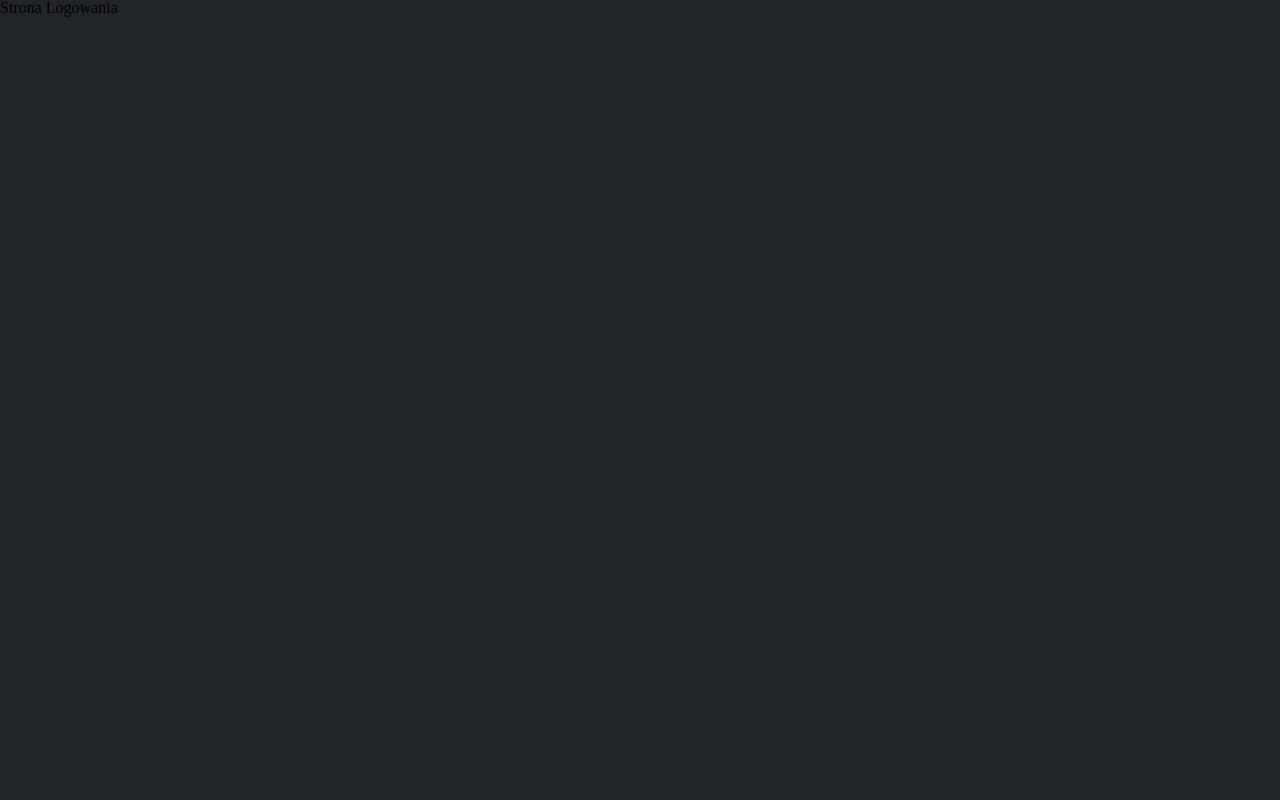
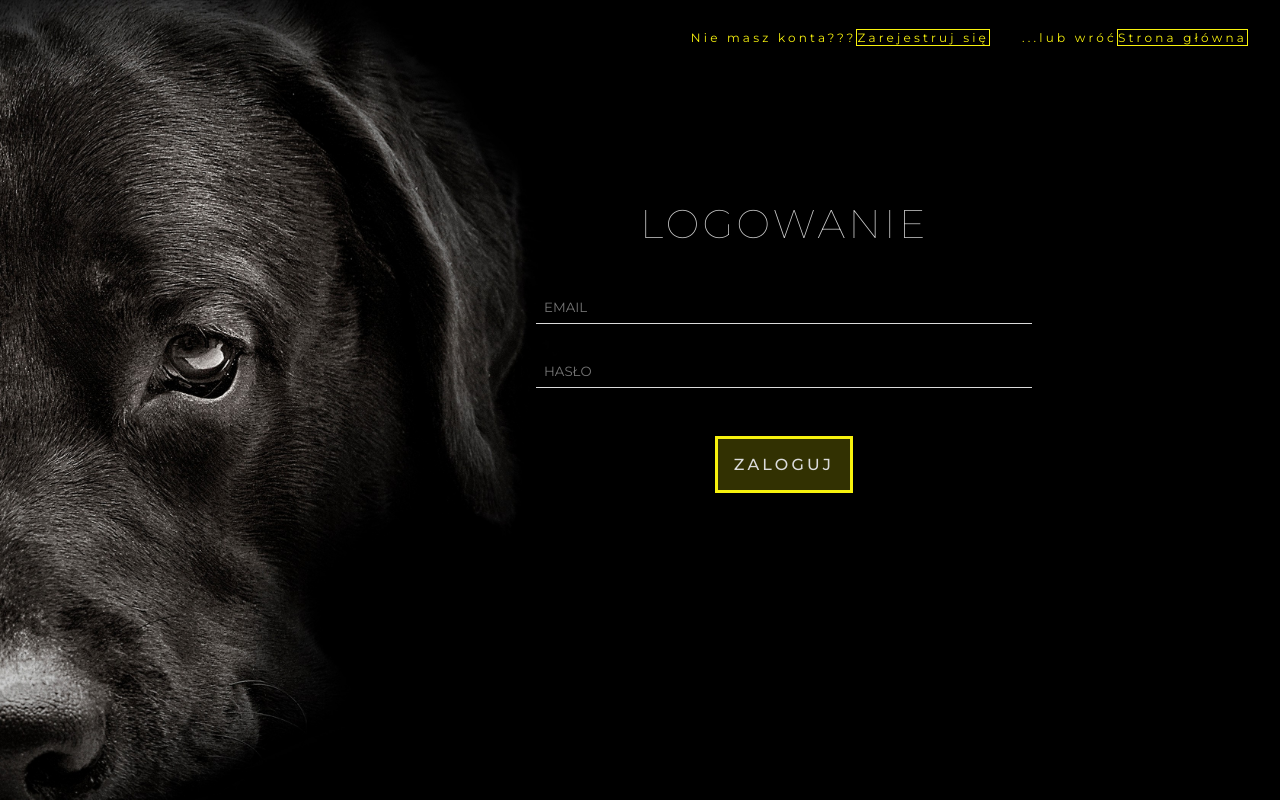
Before and after one commit to SylwiaMacieja/Cztery-Lapy, a React (Vite) app: page /login in a window 1280 px wide. Built offline with nearby package versions, Linux system fonts and the light colour scheme; a web font is replaced by a local one.

Commit message:
login and registration page

```diff
--- a/src/components/About/About.scss
+++ b/src/components/About/About.scss
@@ -29,7 +29,7 @@
     font-weight: 300;
     text-align: justify;
     padding: 2rem;
-    letter-spacing: 0.1rem;
+
   }
 
   &__img {
--- a/src/components/Form/Form.scss
+++ b/src/components/Form/Form.scss
@@ -75,18 +75,16 @@
   }
 
   &__error {
-
     font-family: $headingFont;
     color: $contrastColor;
-    font-size: 1rem;
+    font-size: 0.75rem;
     text-transform: uppercase;
     font-weight: 500;
     letter-spacing: 0.2em;
     text-align: center;
     border: 0.1rem solid $contrastColor;
-    margin: 4rem;
-    padding: 2rem 0;
-
+    padding: 1rem 0;
+    margin: 2rem;
 
   }
 }
--- a/src/components/Hero/Hero.jsx
+++ b/src/components/Hero/Hero.jsx
@@ -8,7 +8,7 @@ export function Hero () {
                 <h1 className='Hero__heading'>I Ty możesz <br/>pomóc</h1>
                 <p className='Hero__description'>Przekaż karmę lub akcesoria dla zwierząt wybranemu schronisku</p>
 
-            <NavLink className="Hero__btn" to="/providedogfood">Przekaż </NavLink>
+            <NavLink className="Hero__btn" to="/login">Przekaż </NavLink>
 
         </div>
     )
--- a/src/components/Hero/Hero.scss
+++ b/src/components/Hero/Hero.scss
@@ -9,33 +9,27 @@
   justify-content: center;
   align-items: center;
 
-
-  &__heading {
-
-    text-transform: uppercase;
-    font-size: 2.5rem;
-    width: 100%;
-    text-align: center;
-    font-family: $headingFont;
-    font-weight: 100;
-    color: $mainColorMiddle;
-    letter-spacing: 0.2rem;
-    padding-bottom: 2rem;
-
-  }
-
+  &__heading,
   &__description {
     width: 100%;
     text-align: center;
     font-family: $headingFont;
-    font-weight: 400;
-    font-size: 1rem;
-    color: $contrastColor;
     letter-spacing: 0.2rem;
     padding-bottom: 2rem;
   }
 
+  &__heading {
+    text-transform: uppercase;
+    font-size: 2.5rem;
+    font-weight: 100;
+    color: $mainColorMiddle;
+  }
 
+  &__description {
+    font-weight: 400;
+    font-size: 1rem;
+    color: $contrastColor;
+  }
 
   &__btn {
     width: 18rem;
@@ -51,10 +45,5 @@
     border: 0.2rem solid $contrastColor;
     background-color: $contrastColorOpacity;
     margin-top: 2rem;
-
-
-
-
-
   }
 }
--- a/src/components/Login/Login.jsx
+++ b/src/components/Login/Login.jsx
@@ -1,7 +1,66 @@
-import React from "react";
+import React, {useState} from "react";
+import {NavLink} from "react-router-dom";
+
+const validate = form => {
+    if(!form.email) {
+        return'Email jest wymagany'
+    } else if (!form.email.includes('@')) {
+        return 'Zły format email'
+    }
+    if(!form.password) {
+        return'Hasło jest wymagane'
+    }
+}
 
 export function Login () {
+
+    const [error, setError] = useState(null);
+    const [form, setForm] = useState ({
+            email:'',
+            password:''
+        });
+
+    const update = event => {
+        setForm ({
+            ...form,
+            [event.target.email]: event.target.value
+        })
+    }
+
+    const handleSubmit = (event) => {
+        event.preventDefault();
+        const errorMsg = validate(form);
+        if (errorMsg) {
+            setError(errorMsg);
+            return
+        }
+        alert (
+            `Pomyślnie zalogowano`
+        );
+        event.target.reset()
+    }
     return (
-        <div>Strona Logowania</div>
+        <div className='Login'>
+            <div className='Login__img'>
+            </div>
+
+            <div>
+                <div className='Login__registration'>Nie masz konta???
+                    <NavLink className='Login__registration__btn' to='/registration'>Zarejestruj się</NavLink>
+                    ...lub wróć
+                    <NavLink className='Login__registration__btn' to='/'>Strona główna</NavLink>
+                </div>
+                <h1 className='Login__title'> Logowanie </h1>
+
+                <form className='Login__form' onSubmit={handleSubmit}>
+                    <input className='Login__input' type='text' name='email' placeholder='Email' onChange={update}></input>
+                    <input className='Login__input' type='text' name='password' placeholder='Hasło' onChange={update}></input>
+                    <button className='Login__btn' type='submit'>Zaloguj</button>
+                    {error && (<div className='Login__error'>{error}</div> )}
+                </form>
+
+
+            </div>
+        </div>
     )
 }
--- a/src/components/Login/Login.scss
+++ b/src/components/Login/Login.scss
@@ -0,0 +1,98 @@
+.Login {
+  height: 100vh;
+  display: grid;
+  grid-template-columns: 1fr 1fr;
+  justify-content: flex-end;
+  background-color: black;
+
+  &__img {
+    background: url("./assets/LoginDog.jpeg");
+    background-repeat: no-repeat;
+    background-size: contain;
+  }
+
+  &__form {
+    display: flex;
+    flex-direction: column;
+    justify-content: flex-start;
+    align-items: center;
+    width: 18rem;
+
+
+  }
+
+  &__title {
+    text-transform: uppercase;
+    font-size: 2.5rem;
+    font-weight: 100;
+    color: $mainColorMiddle;
+    width: 100%;
+    font-family: $headingFont;
+    letter-spacing: 0.2rem;
+    padding-bottom: 2rem;
+    margin-top: 8rem;
+
+  }
+
+  &__input {
+    appearance: none;
+    width: 30rem;
+    border: none;
+    border-bottom: .1rem solid $mainColorLight;
+    padding: 0.5rem;
+    margin: 1rem;
+    background-color: black;
+  }
+  &__error {
+    width: 100%;
+    font-family: $headingFont;
+    color: $contrastColor;
+    font-size: 0.75rem;
+    text-transform: uppercase;
+    font-weight: 500;
+    letter-spacing: 0.2em;
+    text-align: center;
+    border: 0.1rem solid $contrastColor;
+    margin: 2rem;
+    padding: 1rem 0;
+  }
+
+
+  &__btn {
+
+    text-decoration: none;
+    text-transform: uppercase;
+    text-align: center;
+    padding:1rem;
+    font-family: $headingFont;
+    font-weight: 500;
+    font-size: 1rem;
+    letter-spacing: 0.2rem;
+    color: $mainColorLight;
+    border: 0.2rem solid $contrastColor;
+    background-color: $contrastColorOpacity;
+    margin-top: 2rem;
+  }
+
+  &__registration {
+    width: 100%;
+    font-family: $headingFont;
+    letter-spacing: 0.2rem;
+    padding: 2rem 0;
+    font-weight: 400;
+    font-size: 0.75rem;
+    color: $contrastColor;
+    text-align: right;
+
+
+    &__btn {
+      text-decoration: none;
+      border: 0.1rem solid $contrastColor;
+      color: $contrastColor;
+      margin-right: 2rem;
+
+
+
+    }
+  }
+}
--- a/src/components/Registration/Registration.jsx
+++ b/src/components/Registration/Registration.jsx
@@ -1,7 +1,72 @@
-import React from "react";
+import React, {useState} from "react";
+import {NavLink} from "react-router-dom";
+
+const validate = form => {
+    if(!form.email) {
+        return'Email jest wymagany'
+    } else if (!form.email.includes('@')) {
+        return 'Zły format email'
+    }
+    if(!form.password) {
+        return'Hasło jest wymagane'
+    }
+    if(!form.password === form.checkPassword) {
+        return'Hasła nie są identyczne'
+    }
+}
 
 export function Registration () {
+
+    const [error, setError] = useState(null);
+    const [form, setForm] = useState ({
+        email:'',
+        password:'',
+        checkPassword:'',
+    });
+
+    const update = event => {
+        setForm ({
+            ...form,
+            [event.target.email]: event.target.value
+        })
+    }
+
+    const handleSubmit = (event) => {
+        event.preventDefault();
+        const errorMsg = validate(form);
+        if (errorMsg) {
+            setError(errorMsg);
+            return
+        }
+        alert (
+            `Pomyślnie zarejestrowano`
+        );
+        event.target.reset()
+    }
     return (
-        <div>Strona rejestracji</div>
+        <div className='Registration'>
+            <div className='Registration__img'>
+            </div>
+            <div>
+                <div className='Registration__login'>Masz konto??
+                    <NavLink className='Login__registration__btn' to='/login'>Zaloguj się</NavLink>
+                    ...lub wróć
+                    <NavLink className='Login__registration__btn' to='/'>Strona główna</NavLink>
+                </div>
+
+
+                <h1 className='Registration__title'> Rejestracja </h1>
+
+                <form className='Registration__form' onSubmit={handleSubmit}>
+                    <input className='Registration__input' type='text' name='email' placeholder='Email' onChange={update}></input>
+                    <input className='Registration__input' type='text' name='password' placeholder='Hasło' onChange={update}></input>
+                    <input className='Registration__input' type='text' name='checkPassword' placeholder='Hasło' onChange={update}></input>
+                    <button className='Registration__btn' type='submit'>Zarejestruj się</button>
+                    {error && (<div className='Registration__error'>{error}</div> )}
+                </form>
+
+            </div>
+
+        </div>
     )
 }
--- a/src/components/ThreeColumns/ThreeColumns.scss
+++ b/src/components/ThreeColumns/ThreeColumns.scss
@@ -10,33 +10,32 @@
     padding: 0 2rem;
   }
 
-  &__numbers {
+  &__numbers,
+  &__title, {
     font-family: $headingFont;
-    font-size: 2rem;
-    color: $mainColorDark;
     font-weight: 500;
+  }
+
+  &__numbers,
+  &__title,
+  &__description {
     text-align: center;
     margin-bottom: 1rem;
+    color: $mainColorDark;
+  }
+
+  &__numbers {
+    font-size: 2rem;
   }
 
   &__title {
-    font-family: $headingFont;
     font-size: 1rem;
-    color: $mainColorDark;
-    font-weight: 500;
-    text-align: center;
     text-transform: uppercase;
-    margin-bottom: 1rem;
-
   }
 
   &__description {
     font-family: $paragraphFont;
     font-size: 0.8rem;
-    color: $mainColorDark;
     font-weight: 300;
-    text-align: center;
-    margin-bottom: 1rem;
-
   }
 }
```
Also changed, not shown: src/components/ForWho/ForWho.scss (+44 -99 lines), src/components/Menu/Menu.scss (+21 -44 lines), src/components/Registration/Registration.scss (+99 -0 lines), src/assets/LoginDog.jpeg (added), src/assets/RegistrationCat.jpeg (added), src/components/HomeHeader/Header.jsx (added).
